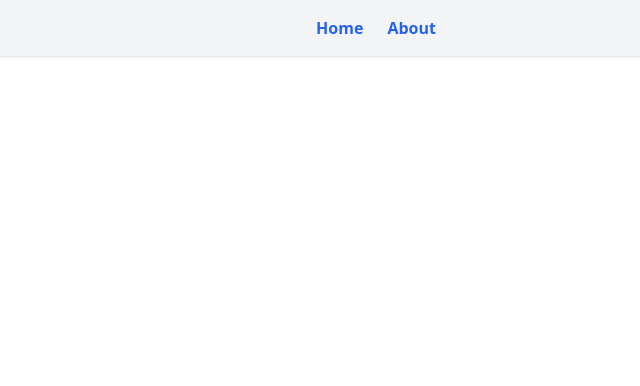
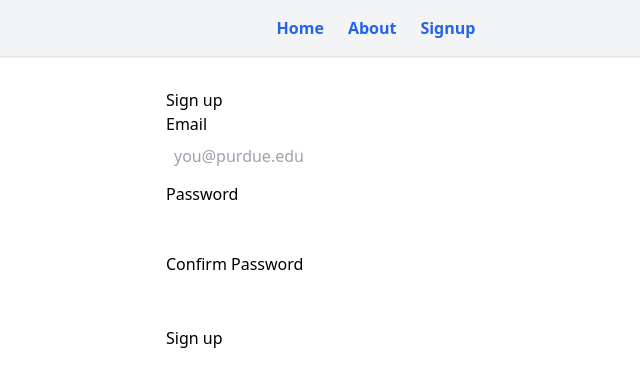
Before and after one commit to vbodhani11/Group3_Campus_Marketplace, a React (Vite) app in the folder web/: page /signup in a window 1280 px wide. Before the commit this address had no page. Shown: the top 386 px of the page, without its empty margins (264-904 px from the left). Built offline with nearby package versions, Linux system fonts and the light colour scheme; no server answers.

Commit message:
Frontend

```diff
--- a/web/src/App.tsx
+++ b/web/src/App.tsx
@@ -1,4 +1,5 @@
 import AppRoutes from "./routes/AppRoutes";
+
 
 function App() {
   return <AppRoutes />;
--- /dev/null
+++ b/web/src/pages/Signup.tsx
@@ -0,0 +1,91 @@
+import { useState } from "react";
+const API_URL = import.meta.env.VITE_API_URL as string;
+
+export default function Signup() {
+  const [email, setEmail] = useState("");
+  const [password, setPassword] = useState("");
+  const [confirmPassword, setConfirmPassword] = useState("");
+  const [loading, setLoading] = useState(false);
+  const [error, setError] = useState<string | null>(null);
+  const [success, setSuccess] = useState<string | null>(null);
+
+  async function onSubmit(e: React.FormEvent) {
+    e.preventDefault();
+    setError(null);
+    setSuccess(null);
+
+    if (password !== confirmPassword) {
+      setError("Passwords do not match");
+      return;
+    }
+
+    setLoading(true);
+    try {
+      const res = await fetch(`${API_URL}/auth/signup`, {
+        method: "POST",
+        headers: { "Content-Type": "application/json" },
+        body: JSON.stringify({ email, password, confirmPassword }),
+      });
+      const data = await res.json().catch(() => ({}));
+
+      if (!res.ok) {
+        const msg = data.error ?? (Array.isArray(data.errors) ? data.errors[0] : "Sign up failed");
+        setError(msg);
+        return;
+      }
+
+      setSuccess("Account created. Check your email later to verify.");
+      setEmail("");
+      setPassword("");
+      setConfirmPassword("");
+    } catch {
+      setError("Network error. Try again.");
+    } finally {
+      setLoading(false);
+    }
+  }
+
+  return (  //  The following was made with the help of AI
+    <div style={{ maxWidth: 420, margin: "2rem auto", fontFamily: "system-ui, sans-serif" }}>
+      <h1>Sign up</h1>
+      {error && <div style={{ color: "crimson", marginBottom: 8 }}>{error}</div>}
+      {success && <div style={{ color: "green", marginBottom: 8 }}>{success}</div>}
+      <form onSubmit={onSubmit}>
+        <label>
+          Email<br />
+          <input
+            type="email"
+            required
+            placeholder="you@purdue.edu"
+            value={email}
+            onChange={e => setEmail(e.target.value)}
+            style={{ width: "100%", padding: 8, marginBottom: 6 }}
+          />
+        </label>
+        <label>
+          Password<br />
+          <input
+            type="password"
+            required
+            value={password}
+            onChange={e => setPassword(e.target.value)}
+            style={{ width: "100%", padding: 8, marginBottom: 6 }}
+          />
+        </label>
+        <label>
+          Confirm Password<br />
+          <input
+            type="password"
+            required
+            value={confirmPassword}
+            onChange={e => setConfirmPassword(e.target.value)}
+            style={{ width: "100%", padding: 8, marginBottom: 10 }}
+          />
+        </label>
+        <button type="submit" disabled={loading}>
+          {loading ? "Signing up..." : "Sign up"}
+        </button>
+      </form>
+    </div>
+  );
+}
--- a/web/src/routes/AppRoutes.tsx
+++ b/web/src/routes/AppRoutes.tsx
@@ -1,6 +1,7 @@
 import { BrowserRouter, Routes, Route, Link } from "react-router-dom";
 import Home from "../pages/Home";
 import About from "../pages/About";
+import Signup from "../pages/Signup";
 
 export default function AppRoutes() {
   return (
@@ -12,10 +13,14 @@ export default function AppRoutes() {
         <Link className="text-blue-600 font-semibold hover:underline" to="/about">
           About
         </Link>
+        <Link className="text-blue-600 font-semibold hover:underline" to="/signup">
+          Signup
+        </Link>
       </nav>
       <Routes>
         <Route path="/" element={<Home />} />
         <Route path="/about" element={<About />} />
+        <Route path="/signup" element={<Signup />} />
       </Routes>
     </BrowserRouter>
   );
```
Also changed, not shown: 2 other files (tests, documents, lock files or other folders).
